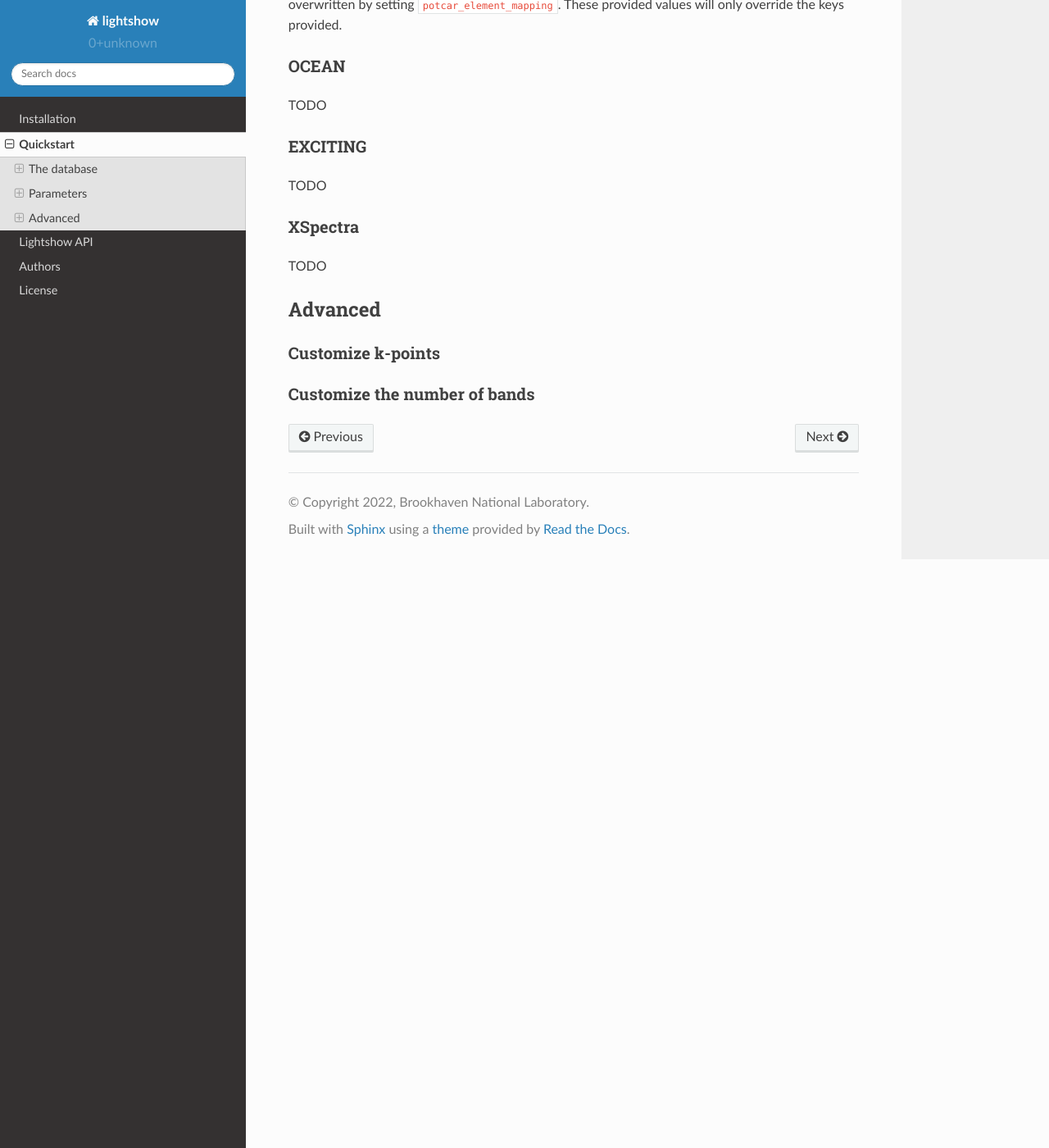
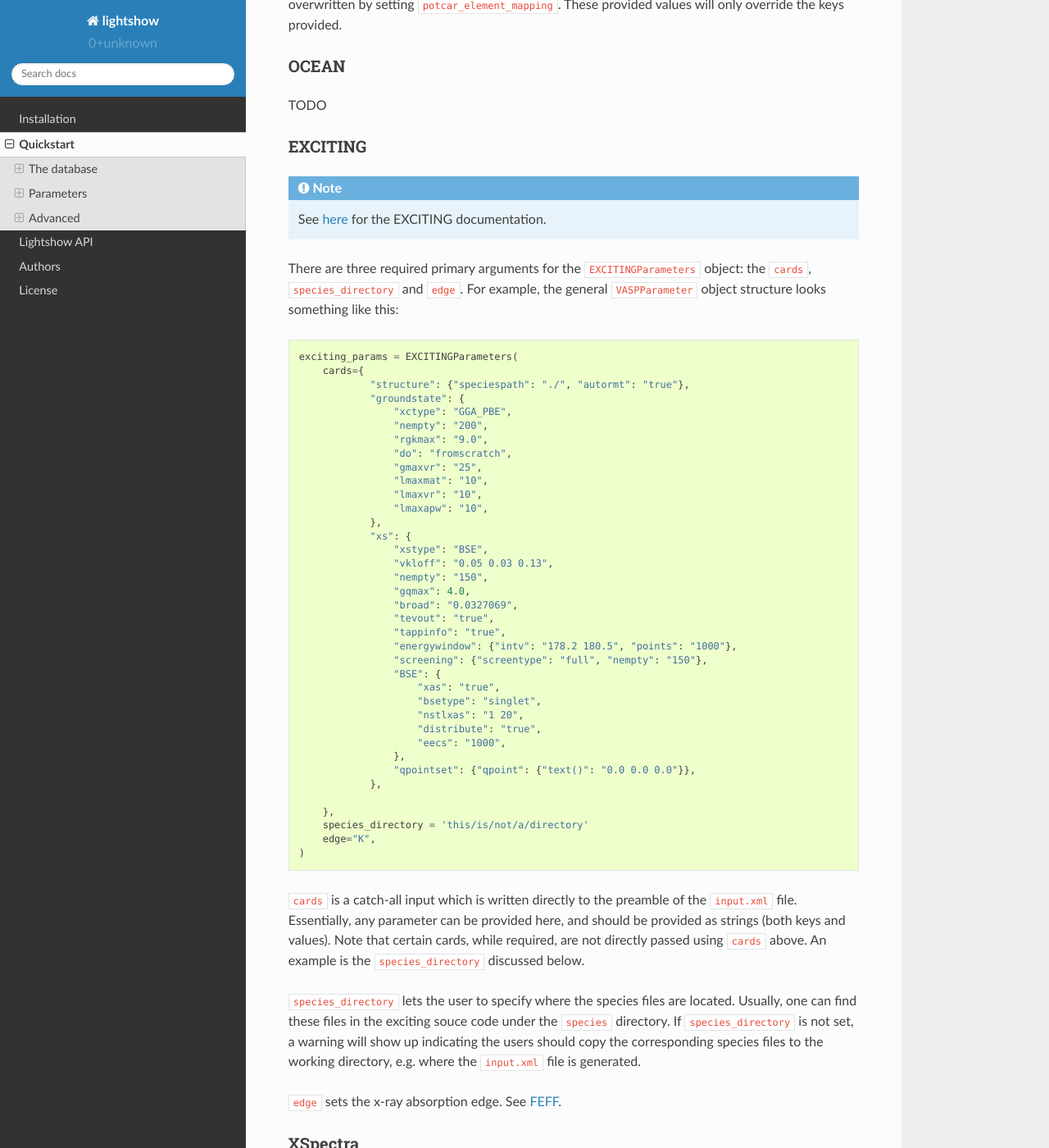
Before and after one commit to AI-multimodal/Lightshow, a Sphinx documentation site: the page built from docs/source/quickstart.rst, in a window 1280 px wide and 1400 px high, scrolled down 5488 px. Shown: the whole window at 82% size. Built offline with Sphinx 7.4.7 and the Read the Docs theme 2.0.0, drawn with Linux system fonts in a browser that asks for light colours.

Commit message:
exciting quickstart and species enerionment variable

```diff
--- a/docs/source/quickstart.rst
+++ b/docs/source/quickstart.rst
@@ -212,8 +212,58 @@ TODO
 
 EXCITING
 --------
+.. note::
 
-TODO
+    See `here <http://exciting.wikidot.com/ref:input>`__ for the EXCITING documentation.
+
+There are three required primary arguments for the ``EXCITINGParameters`` object: the ``cards``, ``species_directory`` and ``edge``. For example, the general ``VASPParameter`` object structure looks something like this:
+
+.. code-block:: python
+
+    exciting_params = EXCITINGParameters(
+        cards={
+                "structure": {"speciespath": "./", "autormt": "true"},
+                "groundstate": {
+                    "xctype": "GGA_PBE",
+                    "nempty": "200",
+                    "rgkmax": "9.0",
+                    "do": "fromscratch",
+                    "gmaxvr": "25",
+                    "lmaxmat": "10",
+                    "lmaxvr": "10",
+                    "lmaxapw": "10",
+                },
+                "xs": {
+                    "xstype": "BSE",
+                    "vkloff": "0.05 0.03 0.13",
+                    "nempty": "150",
+                    "gqmax": 4.0,
+                    "broad": "0.0327069",
+                    "tevout": "true",
+                    "tappinfo": "true",
+                    "energywindow": {"intv": "178.2 180.5", "points": "1000"},
+                    "screening": {"screentype": "full", "nempty": "150"},
+                    "BSE": {
+                        "xas": "true",
+                        "bsetype": "singlet",
+                        "nstlxas": "1 20",
+                        "distribute": "true",
+                        "eecs": "1000",
+                    },
+                    "qpointset": {"qpoint": {"text()": "0.0 0.0 0.0"}},
+                },
+
+        },
+        species_directory = 'this/is/not/a/directory'
+        edge="K",
+    )
+
+
+``cards`` is a catch-all input which is written directly to the preamble of the ``input.xml`` file. Essentially, any parameter can be provided here, and should be provided as strings (both keys and values). Note that certain cards, while required, are not directly passed using ``cards`` above. An example is the ``species_directory`` discussed below.
+
+``species_directory`` lets the user to specify where the species files are located. Usually, one can find these files in the exciting souce code under the ``species`` directory. If ``species_directory`` is not set, a warning will show up indicating the users should copy the corresponding species files to the working directory, e.g. where the ``input.xml`` file is generated.
+
+``edge`` sets the x-ray absorption edge. See :ref:`feff-reference`.
 
 
 XSpectra
```
Also changed, not shown: lightshow/__init__.py (+11 -0 lines), 1 other file.
